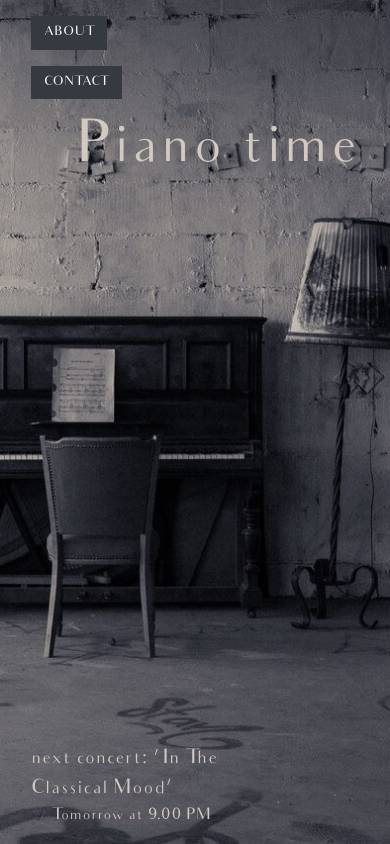
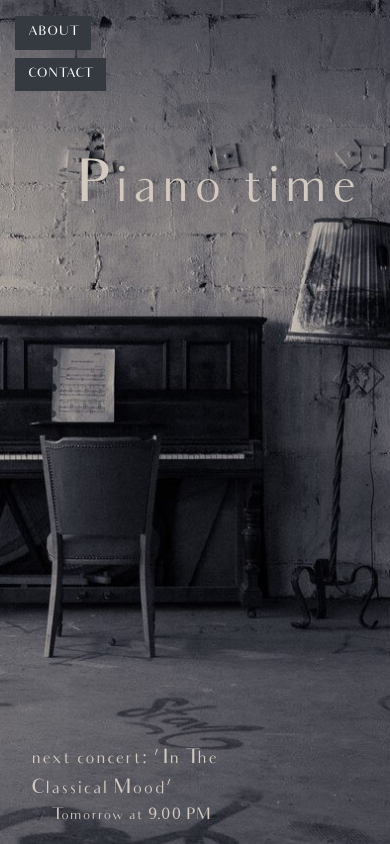
Before and after one commit to hania-jas/bootstrap_pianoWeb, a plain HTML site: page index.html in a window 390 px wide. Drawn offline with nearby package versions, Linux system fonts and the light colour scheme.

Commit message:
improved responsivity on small screens

```diff
--- a/index.html
+++ b/index.html
@@ -16,7 +16,7 @@
     <div class="container-fluid bg">
         <div class="row">
             <div class="col-12">
-                <button type="button" class="btn btn-dark m-3 rounded-0 text-light" data-toggle="modal" data-target="#info">ABOUT</button>
+                <button type="button" class="btn btn-dark my-md-3 mb-2 mt-3 ml-md-3  rounded-0 text-light topButton" data-toggle="modal" data-target="#info">ABOUT</button>
                 <div class="modal fade" id="info" tabindex="-1" role="dialog" aria-labelledby="modalTitle" aria-hidden="true">
                     <div class="modal-dialog modal-dialog-centered " role="document">
                         <div class="modal-content rounded-0">
@@ -72,8 +72,8 @@
             </div>
         </div>
         <div class="row">
-            <div class="col-sm-6">
-                <button type="button" class="btn btn-dark ml-3 mr-3 mb-3 rounded-0 text-light" data-toggle="modal" data-target="#contact">CONTACT</button>
+            <div class="col-sm-6 pb-5 pb-md-0">
+                <button type="button" class="btn btn-dark ml-md-3 mr-3 mb-3 rounded-0 text-light topButton" data-toggle="modal" data-target="#contact">CONTACT</button>
 
                 <div class="modal fade" id="contact" tabindex="-1" role="dialog" aria-labelledby="contactTitle" aria-hidden="true">
                     <div class="modal-dialog modal-dialog-centered" role="document">
--- a/style.css
+++ b/style.css
@@ -58,6 +58,12 @@
      background-color: black;
  }
 
+ @media (max-width: 425px) {
+     .topButton .ml-3 {
+         margin-left: 0 !important;
+     }
+ }
+
  @media (max-width: 718px) {
      h3 {
          font-size: 59px !important;
```
